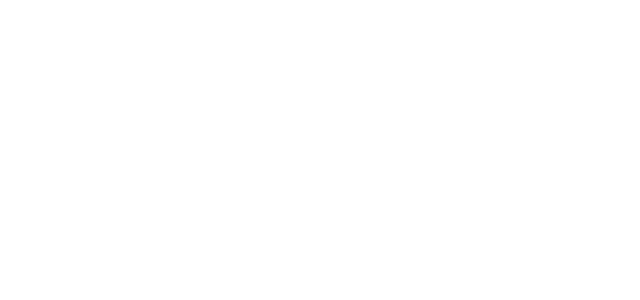
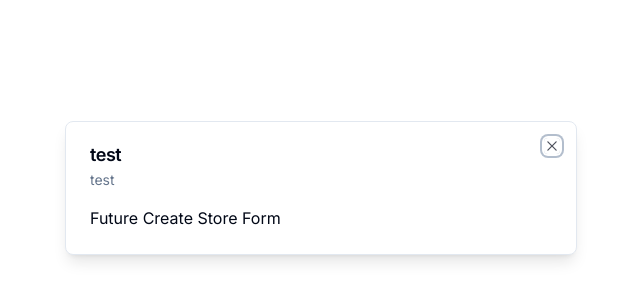
Before and after one commit to NammDev/ecommerce-admin, a Next.js app: page / in a window 1280 px wide. Shown: the part 212-512 px from the top of the page, without its empty margins (319-959 px from the left). Built offline with nearby package versions, Linux system fonts and the light colour scheme.

Commit message:
Modal Fix bug

```diff
--- a/app/(root)/page.tsx
+++ b/app/(root)/page.tsx
@@ -1,11 +1,19 @@
-import { Button } from '@/components/ui/button'
-import { UserButton } from '@clerk/nextjs'
+'use client'
+
+import { useEffect } from 'react'
+
+import { useStoreModal } from '@/hooks/use-store-modal'
 
 const SetupPage = () => {
-  return (
-    <div className='p-4'>
-      <UserButton afterSignOutUrl='/' />
-    </div>
-  )
+  const { onOpen, isOpen } = useStoreModal()
+
+  useEffect(() => {
+    if (!isOpen) {
+      onOpen()
+    }
+  }, [isOpen, onOpen])
+
+  return null
 }
+
 export default SetupPage
--- a/app/layout.tsx
+++ b/app/layout.tsx
@@ -2,6 +2,7 @@
 import type { Metadata } from 'next'
 import { Inter } from 'next/font/google'
 import { ClerkProvider } from '@clerk/nextjs'
+import { ModalProvider } from '@/providers/modal-provider'
 
 const inter = Inter({ subsets: ['latin'] })
 
@@ -14,7 +15,10 @@
   return (
     <ClerkProvider>
       <html lang='en'>
-        <body className={inter.className}>{children}</body>
+        <body className={inter.className}>
+          <ModalProvider />
+          {children}
+        </body>
       </html>
     </ClerkProvider>
   )
--- /dev/null
+++ b/components/modal/store-modal.tsx
@@ -0,0 +1,13 @@
+'use client'
+
+import { useStoreModal } from '@/hooks/use-store-modal'
+import { Modal } from '../ui/modal'
+
+export const StoreModal = () => {
+  const { isOpen, onClose } = useStoreModal()
+  return (
+    <Modal title='test' description='test' isOpen={isOpen} onClose={onClose}>
+      Future Create Store Form
+    </Modal>
+  )
+}
--- /dev/null
+++ b/components/ui/dialog.tsx
@@ -0,0 +1,122 @@
+"use client"
+
+import * as React from "react"
+import * as DialogPrimitive from "@radix-ui/react-dialog"
+import { Cross2Icon } from "@radix-ui/react-icons"
+
+import { cn } from "@/lib/utils"
+
+const Dialog = DialogPrimitive.Root
+
+const DialogTrigger = DialogPrimitive.Trigger
+
+const DialogPortal = DialogPrimitive.Portal
+
+const DialogClose = DialogPrimitive.Close
+
+const DialogOverlay = React.forwardRef<
+  React.ElementRef<typeof DialogPrimitive.Overlay>,
+  React.ComponentPropsWithoutRef<typeof DialogPrimitive.Overlay>
+>(({ className, ...props }, ref) => (
+  <DialogPrimitive.Overlay
+    ref={ref}
+    className={cn(
+      "fixed inset-0 z-50 bg-background/80 backdrop-blur-sm data-[state=open]:animate-in data-[state=closed]:animate-out data-[state=closed]:fade-out-0 data-[state=open]:fade-in-0",
+      className
+    )}
+    {...props}
+  />
+))
+DialogOverlay.displayName = DialogPrimitive.Overlay.displayName
+
+const DialogContent = React.forwardRef<
+  React.ElementRef<typeof DialogPrimitive.Content>,
+  React.ComponentPropsWithoutRef<typeof DialogPrimitive.Content>
+>(({ className, children, ...props }, ref) => (
+  <DialogPortal>
+    <DialogOverlay />
+    <DialogPrimitive.Content
+      ref={ref}
+      className={cn(
+        "fixed left-[50%] top-[50%] z-50 grid w-full max-w-lg translate-x-[-50%] translate-y-[-50%] gap-4 border bg-background p-6 shadow-lg duration-200 data-[state=open]:animate-in data-[state=closed]:animate-out data-[state=closed]:fade-out-0 data-[state=open]:fade-in-0 data-[state=closed]:zoom-out-95 data-[state=open]:zoom-in-95 data-[state=closed]:slide-out-to-left-1/2 data-[state=closed]:slide-out-to-top-[48%] data-[state=open]:slide-in-from-left-1/2 data-[state=open]:slide-in-from-top-[48%] sm:rounded-lg md:w-full",
+        className
+      )}
+      {...props}
+    >
+      {children}
+      <DialogPrimitive.Close className="absolute right-4 top-4 rounded-sm opacity-70 ring-offset-background transition-opacity hover:opacity-100 focus:outline-none focus:ring-2 focus:ring-ring focus:ring-offset-2 disabled:pointer-events-none data-[state=open]:bg-accent data-[state=open]:text-muted-foreground">
+        <Cross2Icon className="h-4 w-4" />
+        <span className="sr-only">Close</span>
+      </DialogPrimitive.Close>
+    </DialogPrimitive.Content>
+  </DialogPortal>
+))
+DialogContent.displayName = DialogPrimitive.Content.displayName
+
+const DialogHeader = ({
+  className,
+  ...props
+}: React.HTMLAttributes<HTMLDivElement>) => (
+  <div
+    className={cn(
+      "flex flex-col space-y-1.5 text-center sm:text-left",
+      className
+    )}
+    {...props}
+  />
+)
+DialogHeader.displayName = "DialogHeader"
+
+const DialogFooter = ({
+  className,
+  ...props
+}: React.HTMLAttributes<HTMLDivElement>) => (
+  <div
+    className={cn(
+      "flex flex-col-reverse sm:flex-row sm:justify-end sm:space-x-2",
+      className
+    )}
+    {...props}
+  />
+)
+DialogFooter.displayName = "DialogFooter"
+
+const DialogTitle = React.forwardRef<
+  React.ElementRef<typeof DialogPrimitive.Title>,
+  React.ComponentPropsWithoutRef<typeof DialogPrimitive.Title>
+>(({ className, ...props }, ref) => (
+  <DialogPrimitive.Title
+    ref={ref}
+    className={cn(
+      "text-lg font-semibold leading-none tracking-tight",
+      className
+    )}
+    {...props}
+  />
+))
+DialogTitle.displayName = DialogPrimitive.Title.displayName
+
+const DialogDescription = React.forwardRef<
+  React.ElementRef<typeof DialogPrimitive.Description>,
+  React.ComponentPropsWithoutRef<typeof DialogPrimitive.Description>
+>(({ className, ...props }, ref) => (
+  <DialogPrimitive.Description
+    ref={ref}
+    className={cn("text-sm text-muted-foreground", className)}
+    {...props}
+  />
+))
+DialogDescription.displayName = DialogPrimitive.Description.displayName
+
+export {
+  Dialog,
+  DialogPortal,
+  DialogOverlay,
+  DialogTrigger,
+  DialogClose,
+  DialogContent,
+  DialogHeader,
+  DialogFooter,
+  DialogTitle,
+  DialogDescription,
+}
--- /dev/null
+++ b/components/ui/modal.tsx
@@ -0,0 +1,35 @@
+import {
+  Dialog,
+  DialogContent,
+  DialogDescription,
+  DialogHeader,
+  DialogTitle,
+} from '@/components/ui/dialog'
+
+interface ModalProps {
+  title: string
+  description: string
+  isOpen: boolean
+  onClose: () => void
+  children?: React.ReactNode
+}
+
+export const Modal: React.FC<ModalProps> = ({ title, description, isOpen, onClose, children }) => {
+  const onChange = (open: boolean) => {
+    if (!open) {
+      onClose()
+    }
+  }
+
+  return (
+    <Dialog open={isOpen} onOpenChange={onChange}>
+      <DialogContent>
+        <DialogHeader>
+          <DialogTitle>{title}</DialogTitle>
+          <DialogDescription>{description}</DialogDescription>
+        </DialogHeader>
+        <div>{children}</div>
+      </DialogContent>
+    </Dialog>
+  )
+}
--- /dev/null
+++ b/hooks/use-store-modal.tsx
@@ -0,0 +1,13 @@
+import { create } from 'zustand'
+
+interface useStoreModalStore {
+  isOpen: boolean
+  onOpen: () => void
+  onClose: () => void
+}
+
+export const useStoreModal = create<useStoreModalStore>((set) => ({
+  isOpen: false,
+  onOpen: () => set({ isOpen: true }),
+  onClose: () => set({ isOpen: false }),
+}))
--- a/package.json
+++ b/package.json
@@ -10,6 +10,7 @@
   },
   "dependencies": {
     "@clerk/nextjs": "^4.25.4",
+    "@radix-ui/react-dialog": "^1.0.5",
     "@radix-ui/react-icons": "^1.3.0",
     "@radix-ui/react-slot": "^1.0.2",
     "class-variance-authority": "^0.7.0",
@@ -18,7 +19,8 @@
     "react": "^18",
     "react-dom": "^18",
     "tailwind-merge": "^1.14.0",
-    "tailwindcss-animate": "^1.0.7"
+    "tailwindcss-animate": "^1.0.7",
+    "zustand": "^4.4.3"
   },
   "devDependencies": {
     "@types/node": "^20",
--- /dev/null
+++ b/providers/modal-provider.tsx
@@ -0,0 +1,22 @@
+'use client'
+
+import { StoreModal } from '@/components/modal/store-modal'
+import { useEffect, useState } from 'react'
+
+export const ModalProvider = () => {
+  const [isMounted, setIsMounted] = useState(false)
+
+  useEffect(() => {
+    setIsMounted(true)
+  }, [])
+
+  if (!isMounted) {
+    return null
+  }
+
+  return (
+    <>
+      <StoreModal />
+    </>
+  )
+}
```
Also changed, not shown: 1 other file (tests, documents, lock files or other folders).
